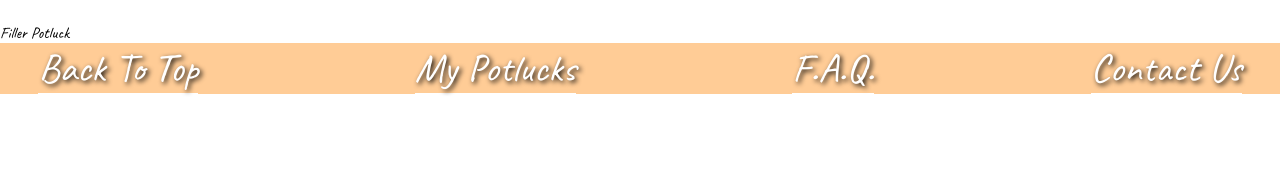
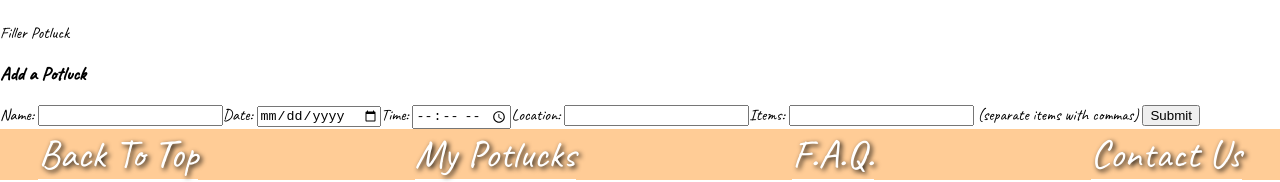
Before and after one commit to BrittniKarat/my_potluck_planner, a React (Create React App) app: page /mypotlucks in a window 1280 px wide. Shown: the part 331-513 px from the top of the page. Built offline with nearby package versions, Linux system fonts and the light colour scheme.

Commit message:
adding more to forms in potluck and invite components

```diff
--- a/src/components/Invites.js
+++ b/src/components/Invites.js
@@ -1,13 +1,42 @@
-import React from "react";
+import React, { useState } from "react";
 
 const Invites = () => {
+    const initialValues = {
+        first: '',
+        last: '',
+        email: ''
+    }
+    const [values, setValues] = useState(initialValues)
+    const handleChange = event => {
+        setValues({
+            ...values,
+            [event.target.name]: event.target.value
+        })
+    }
+    const handleSubmit = event => {
+        event.preventDefault()
+    }
     return (
         <div>
             <h3>Send Invitations</h3>
-            <form>
+            <form onSubmit={handleSubmit}>
                 <h4>Select Friends to Invite</h4>
                 <label>Test User&nbsp;
                     <input type='checkbox' />
+                </label>
+                <button>Submit</button>
+            </form>
+            <form onSubmit={handleSubmit}>
+                <h4>Invite Other Friends</h4>
+                <p>This form will send an invite by email, use this to invite friends who are not signed up.</p>
+                <label>First Name:&nbsp;
+                    <input type='text' name='first' value={values.first} onChange={handleChange} />
+                </label>
+                <label>Last Name:&nbsp;
+                    <input type='text' name='last' value={values.last} onChange={handleChange} />
+                </label>
+                <label>Email:&nbsp;
+                    <input text='text' name='email' values={values.email} onChange={handleChange} />&nbsp;
                 </label>
                 <button>Submit</button>
             </form>
--- a/src/components/Potluck.js
+++ b/src/components/Potluck.js
@@ -1,6 +1,23 @@
-import React from "react";
+import React, { useState } from "react";
 
 const Potluck = () => {
+    const initialFormValues = {
+        name: '',
+        date: '',
+        time: '',
+        location: '',
+        items: '',
+    }
+    const [values, setValues] = useState(initialFormValues)
+    const handleChange = event => {
+        setValues({
+            ...values,
+            [event.target.name]: event.target.value
+        })
+    }
+    const handleSubmit = event => {
+        event.preventDefault()
+    }
     return (
         <div>
             <h3>Potlucks</h3>
@@ -8,6 +25,25 @@ const Potluck = () => {
             <div>
                 <span>Filler Potluck</span>
             </div>
+            <form onSubmit={handleSubmit}>
+                <h3>Add a Potluck</h3>
+                <label>Name:&nbsp;
+                    <input type='text' name='name' value={values.name} onChange={handleChange} />
+                </label>
+                <label>Date:&nbsp;
+                    <input type='date' name='date' value={values.date} onChange={handleChange} />
+                </label>
+                <label>Time:&nbsp;
+                    <input type='time' name='time' value={values.time} onChange={handleChange} />
+                </label>
+                <label>Location:&nbsp;
+                    <input type='text' name='location' value={values.location} onChange={handleChange} />
+                </label>
+                <label>Items:&nbsp;
+                    <input type='text' name='text' value={values.items} onChange={handleChange} />&nbsp;&#40;separate items with commas&#41;&nbsp;
+                </label>
+                <button>Submit</button>
+            </form>
         </div>
     )
 }
```
